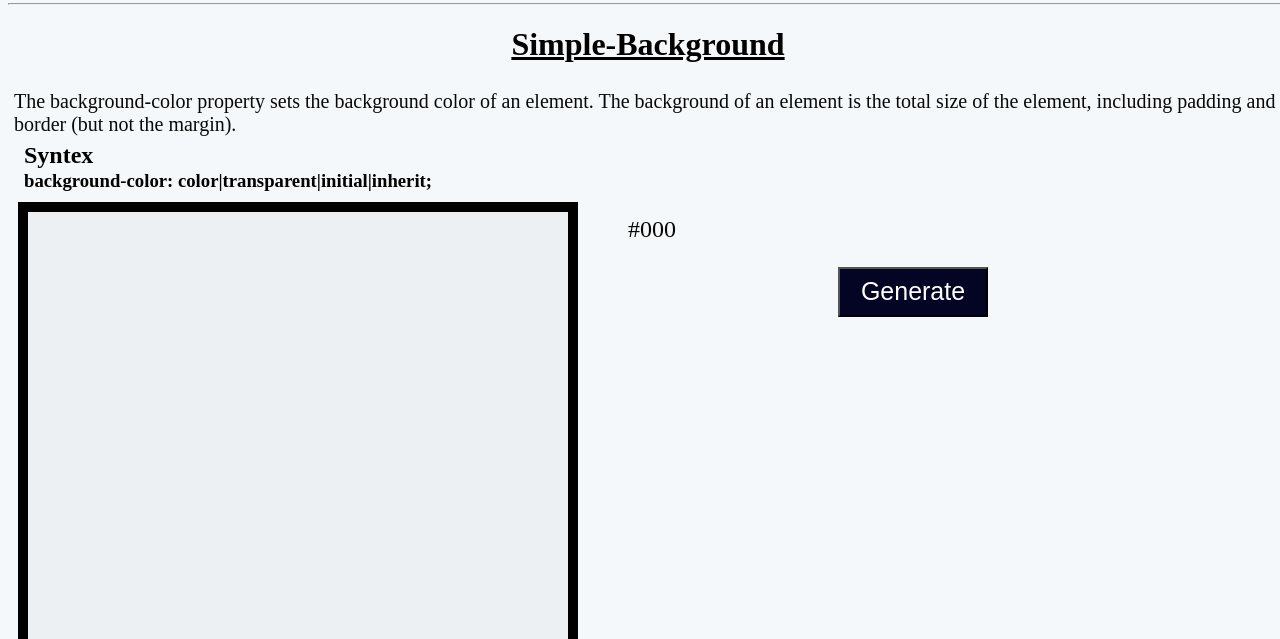
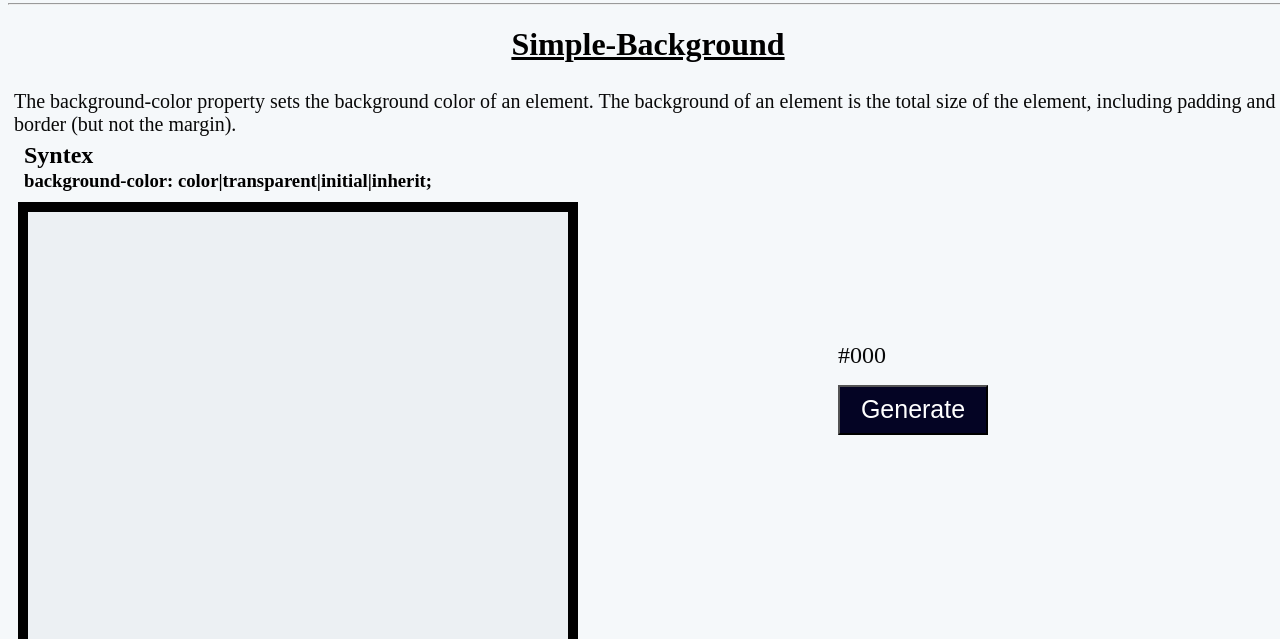
Before and after one commit to Rahul8312/Background-generator, a plain HTML site: page index.html in a window 1280 px wide. Shown: the part 161-800 px from the top of the page. Drawn offline with Linux system fonts and the light colour scheme.

Commit message:
Update style.css

```diff
--- a/style.css
+++ b/style.css
@@ -77,7 +77,7 @@
         p {
             font-size: 24px;
             color: rgb(8, 8, 8);
-            margin: 150px 1px 1px0210px;
+            margin: 150px 1px 1px 210px;
         }
 
         #Background-color {
```
